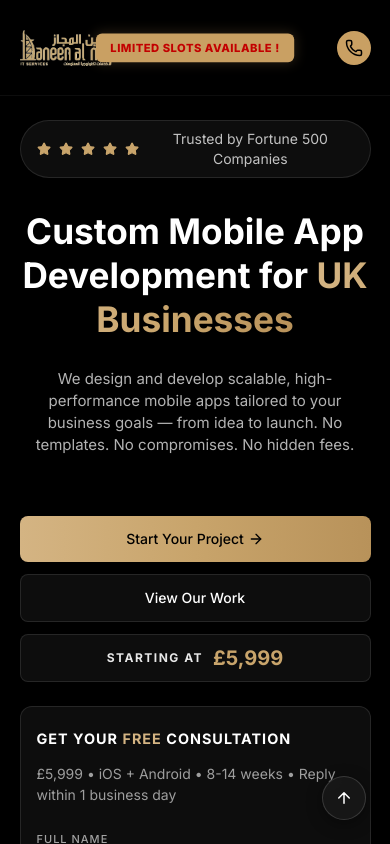
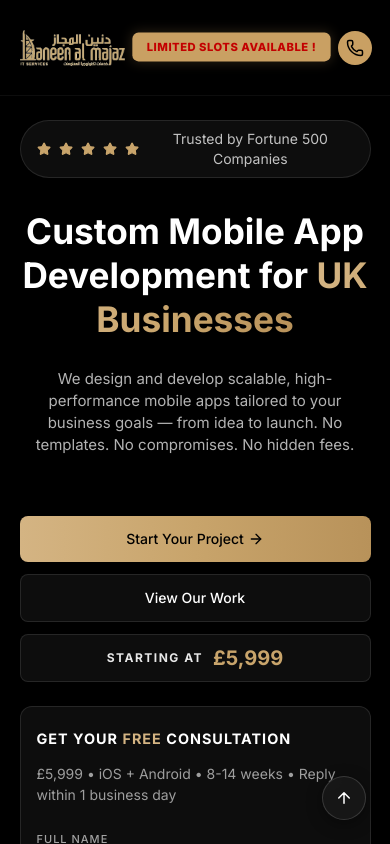
Before and after one commit to faheemnazir/landingpagedan, a React (Vite) app: page / in a window 390 px wide. Shown: the top 844 px of the page. Built offline with nearby package versions, Linux system fonts and the light colour scheme.

Commit message:
style(navbar): fix mobile banner overlapping logo by using flex layout

```diff
--- a/src/components/Navbar.css
+++ b/src/components/Navbar.css
@@ -206,14 +206,12 @@
 @media (max-width: 1024px) {
   .navbar-banner {
     display: flex;
-    position: absolute;
-    left: 50%;
-    top: 50%;
-    transform: translate(-50%, -50%);
+    flex: 1;
     align-items: center;
     justify-content: center;
     pointer-events: auto;
     text-decoration: none;
+    margin: 0 10px;
   }
 
   .banner-text {
```
